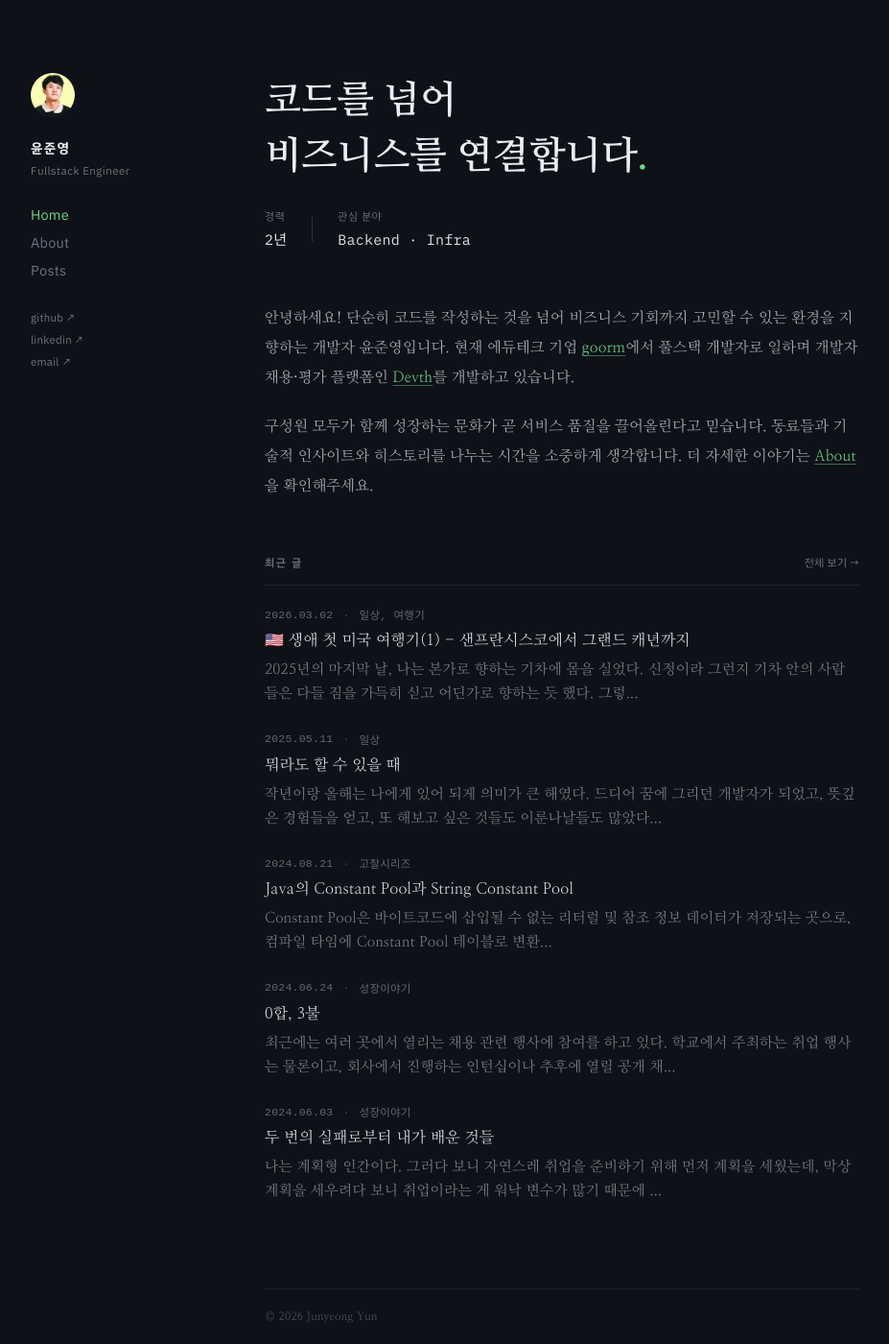
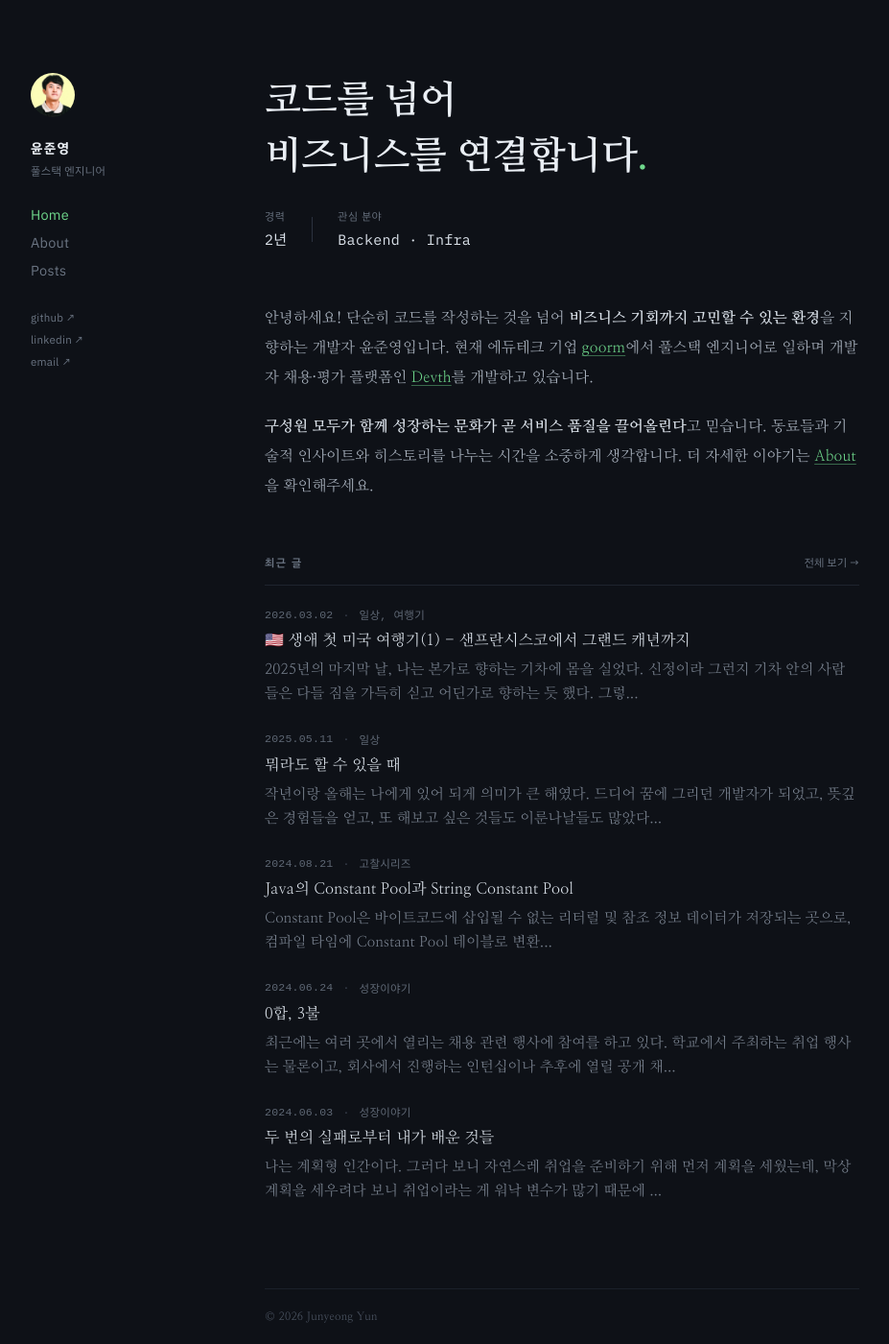
Before and after one commit to ypjun100/v2.junyeong.dev, a Jekyll site: the page built from index.html, in a window 1280 px wide and 1400 px high. Shown: the whole window at 96% size, without its empty margins (138-1065 px from the left). Built offline with Jekyll 4.4.1, drawn with Linux system fonts in a browser that asks for light colours.

Commit message:
content: call the role 풀스택 엔지니어, and emphasise the intro
The sidebar said Fullstack Engineer and Home said 풀스택 개발자 for the same job.
Both are 풀스택 엔지니어 now, matching the About career heading.

That put Korean in the sidebar for the first time, so the UI subset had to be
rebuilt -- IBM Plex Sans KR carries only the characters that face actually
draws, and without the rebuild those seven syllables would have fallen through
to a system font. 29 syllables to 30, about half a kilobyte per weight. The
tagline is picked up through UI_CONFIG_KEYS, since Liquid prints it and there is
no literal in any template to scrape.

The Home intro takes one emphasis per paragraph, on the sentence each one turns
on. goorm and Devth are left alone: they are already links in the accent colour,
and bolding them too would put three kinds of emphasis in one sentence.
.home__about strong matches the About career points and article bodies.

```diff
--- a/_config.yml
+++ b/_config.yml
@@ -1,6 +1,6 @@
 # Site
 title: 윤준영
-tagline: Fullstack Engineer
+tagline: 풀스택 엔지니어
 description: >-
   코드를 넘어 비즈니스를 연결하는 개발자 윤준영의 포트폴리오와 기술 블로그입니다.
 url: https://v2.junyeong.dev
--- a/_sass/_home.scss
+++ b/_sass/_home.scss
@@ -82,6 +82,12 @@
   p {
     margin: 0;
   }
+
+  // Same emphasis as the About career points and article bodies.
+  strong {
+    color: var(--text-mid);
+    font-weight: 600;
+  }
 }
 
 // Recent posts
--- a/index.html
+++ b/index.html
@@ -7,8 +7,8 @@ title: Home
   {%- include intro-block.html -%}
 
   <div class="home__about">
-    <p>안녕하세요! 단순히 코드를 작성하는 것을 넘어 비즈니스 기회까지 고민할 수 있는 환경을 지향하는 개발자 윤준영입니다. 현재 에듀테크 기업 <a href="https://goorm.co" target="_blank" rel="noopener">goorm</a>에서 풀스택 개발자로 일하며 개발자 채용·평가 플랫폼인 <a href="https://devth.io" target="_blank" rel="noopener">Devth</a>를 개발하고 있습니다.</p>
-    <p>구성원 모두가 함께 성장하는 문화가 곧 서비스 품질을 끌어올린다고 믿습니다. 동료들과 기술적 인사이트와 히스토리를 나누는 시간을 소중하게 생각합니다. 더 자세한 이야기는 <a href="{{ '/about/' | relative_url }}">About</a>을 확인해주세요.</p>
+    <p>안녕하세요! 단순히 코드를 작성하는 것을 넘어 <strong>비즈니스 기회까지 고민할 수 있는 환경</strong>을 지향하는 개발자 윤준영입니다. 현재 에듀테크 기업 <a href="https://goorm.co" target="_blank" rel="noopener">goorm</a>에서 풀스택 엔지니어로 일하며 개발자 채용·평가 플랫폼인 <a href="https://devth.io" target="_blank" rel="noopener">Devth</a>를 개발하고 있습니다.</p>
+    <p><strong>구성원 모두가 함께 성장하는 문화가 곧 서비스 품질을 끌어올린다</strong>고 믿습니다. 동료들과 기술적 인사이트와 히스토리를 나누는 시간을 소중하게 생각합니다. 더 자세한 이야기는 <a href="{{ '/about/' | relative_url }}">About</a>을 확인해주세요.</p>
   </div>
 
   <div class="home__recent">
```
Also changed, not shown: assets/fonts/ibm-plex-sans-kr-400.woff2, assets/fonts/ibm-plex-sans-kr-600.woff2, assets/fonts/ibm-plex-sans-kr-700.woff2.
